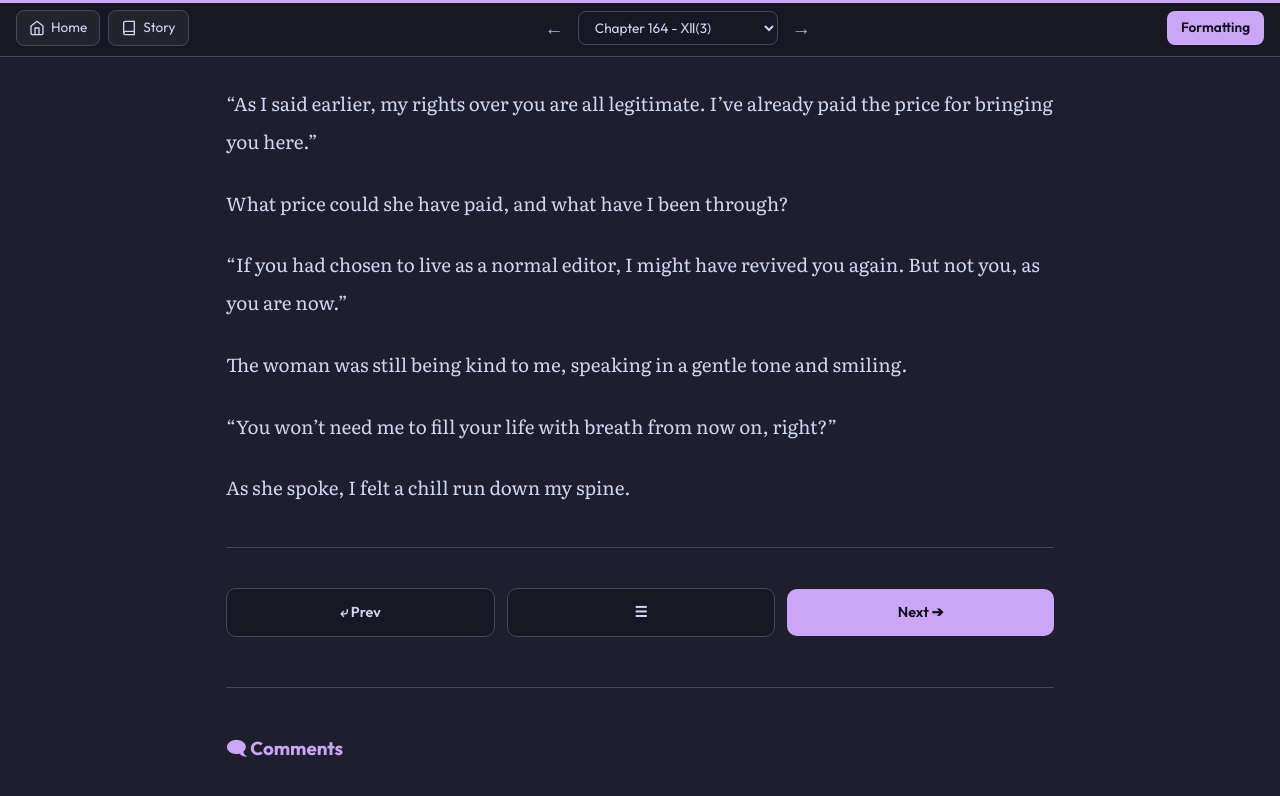
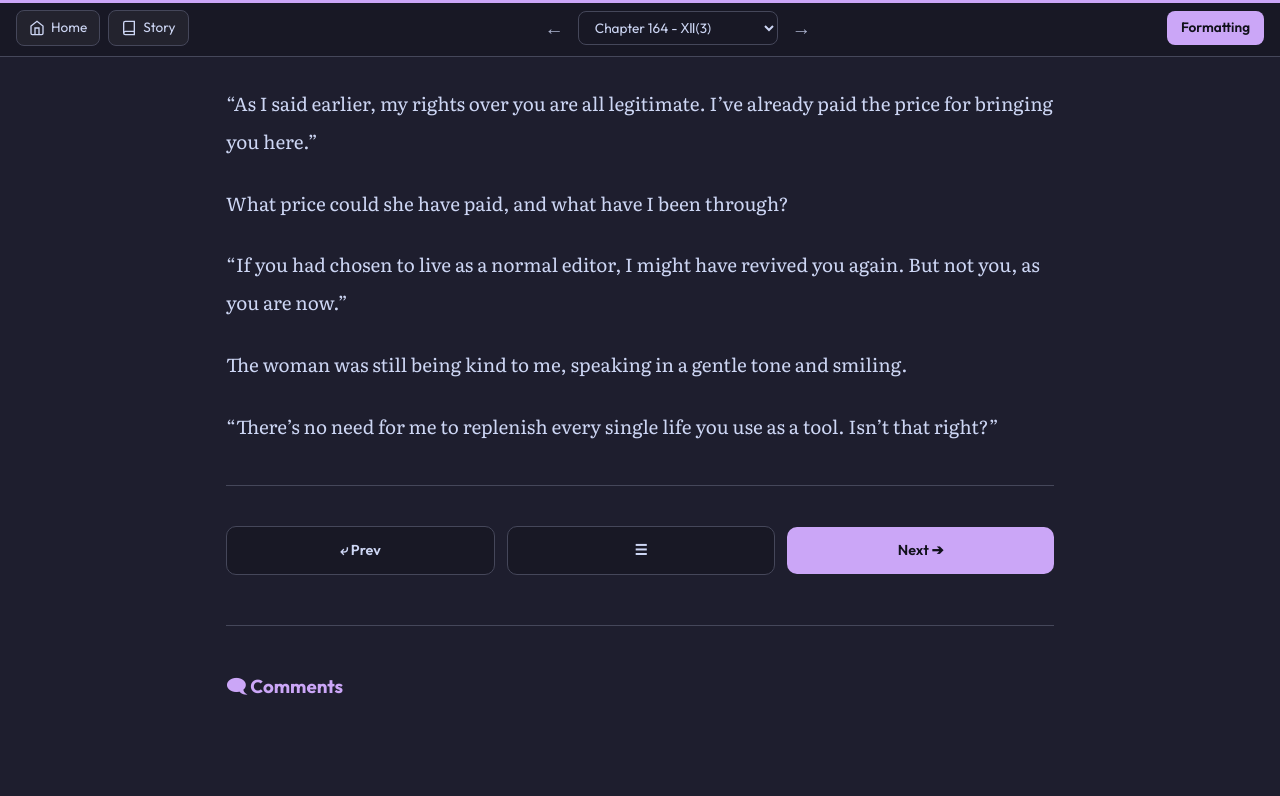
Before and after one commit to soleumn/soleumn.github.io, a Jekyll site: the page built from _chapters/esg/ch164.md, in a window 1280 px wide and 900 px high, scrolled down 9721 px. Shown: the top 796 px of the window. Built offline with Jekyll 4.4.1, drawn with Linux system fonts in a browser that asks for light colours; comment, search, counter and statistics services are not loaded.

Commit message:
Update ch164.md

```diff
--- a/_chapters/esg/ch164.md
+++ b/_chapters/esg/ch164.md
@@ -301,6 +301,4 @@ What price could she have paid, and what have I been through?
 
 The woman was still being kind to me, speaking in a gentle tone and smiling.
 
-"You won't need me to fill your life with breath from now on, right?"
-
-As she spoke, I felt a chill run down my spine.
+“There’s no need for me to replenish every single life you use as a tool. Isn't that right?”
```
